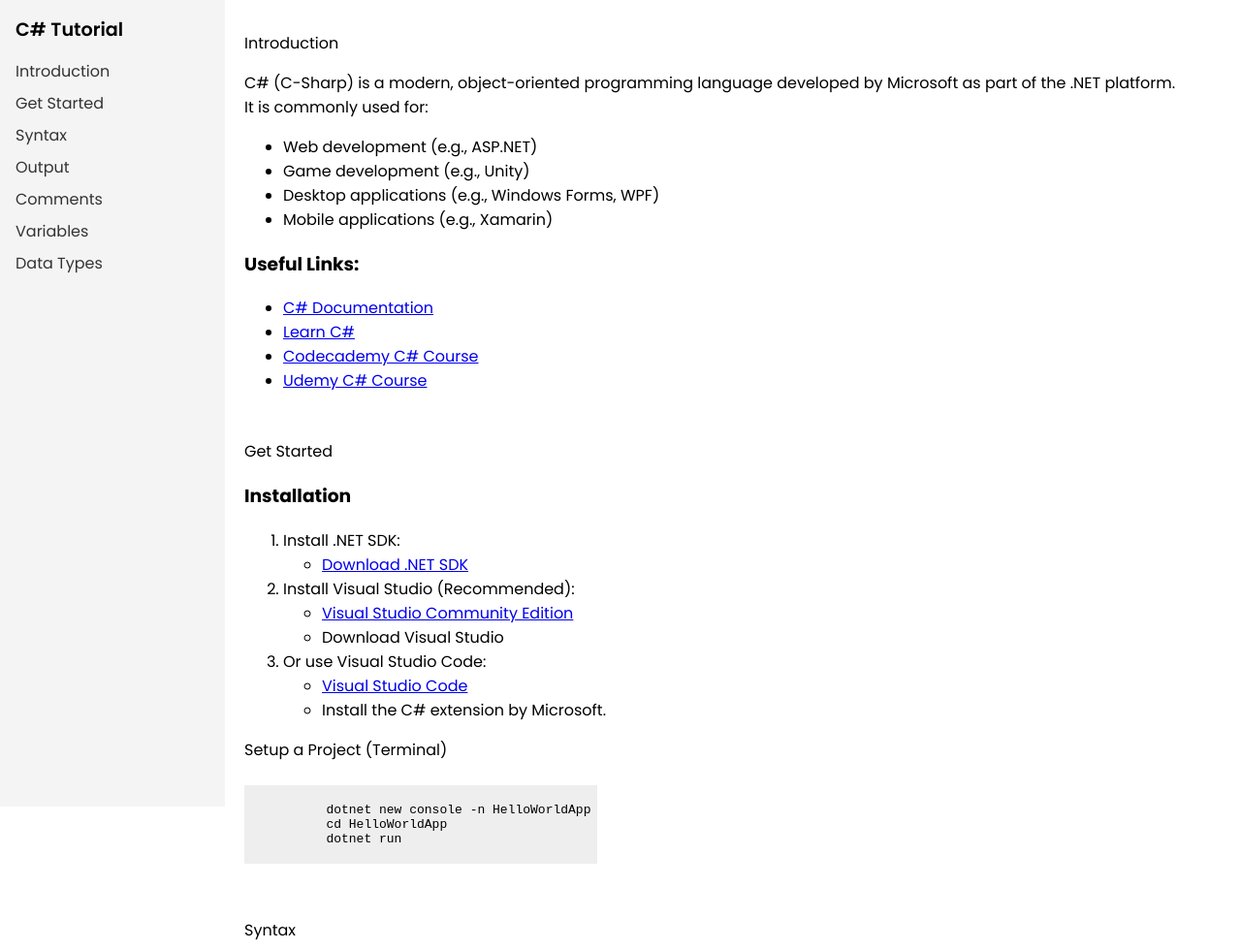
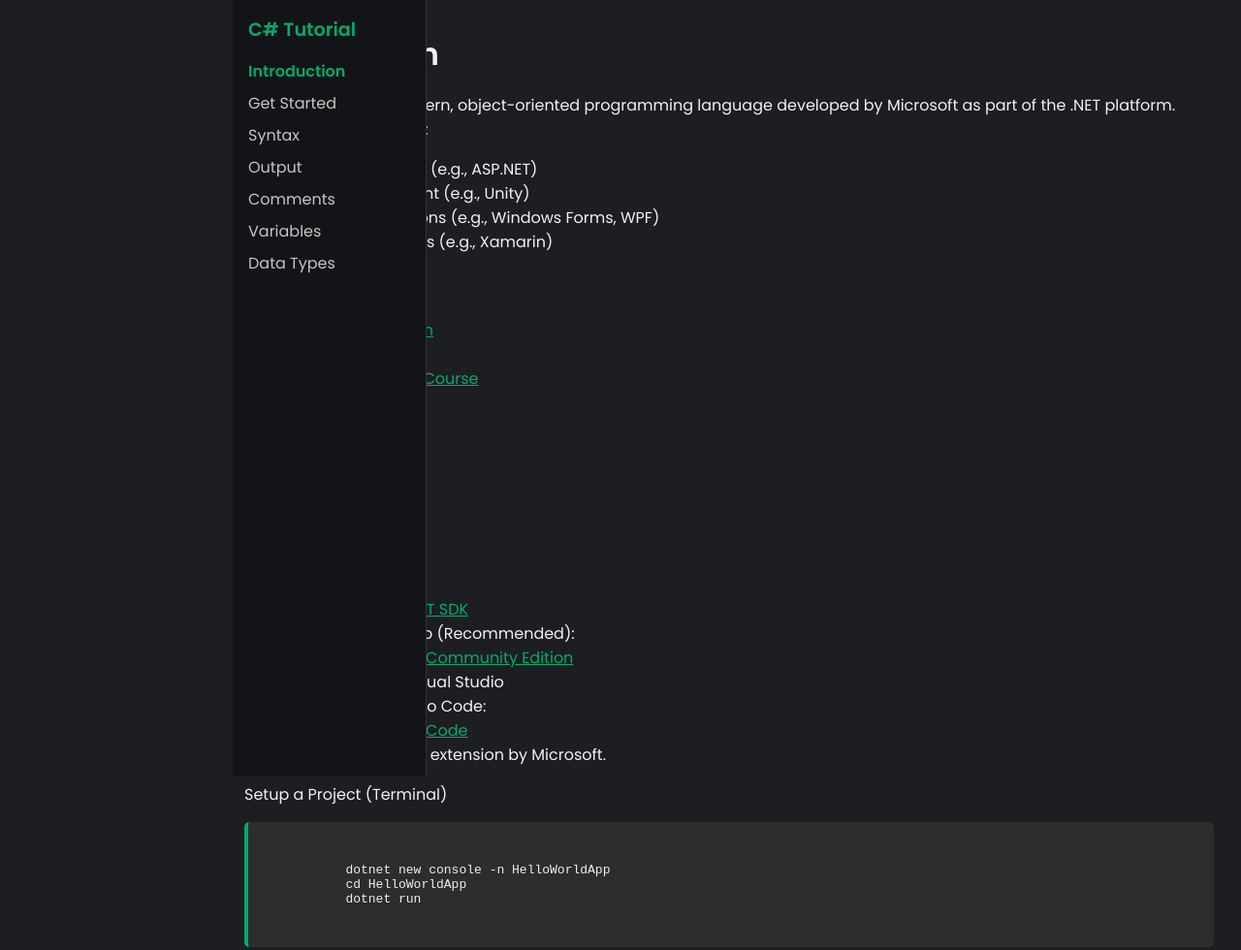
Before and after one commit to cinedalida/Technical-Documentation-Page-freeCodeCamp, a plain HTML site: page index.html in a window 1280 px wide. Shown: the top 980 px of the page at 97% size. Drawn offline with Linux system fonts and the light colour scheme.

Commit message:
Updated: CSS Darkmoce

```diff
--- a/styles.css
+++ b/styles.css
@@ -1,32 +1,66 @@
 /* GOOGLE FONTS */
-@import url("https://fonts.googleapis.com/css2?family=Poppins:ital,wght@0,100;0,200;0,300;0,400;0,500;0,600;0,700;0,800;0,900;1,100;1,200;1,300;1,400;1,500;1,600;1,700;1,800;1,900&display=swap");
+@import url("https://fonts.googleapis.com/css2?family=Poppins:wght@300;400;500;600&display=swap");
+
+:root {
+  --bg-dark: #1d1e22;
+  --bg-darker: #131417;
+  --bg-darkest: #000000;
+  --text-light: #f1f1f1;
+  --text-muted: #c5c5c5;
+  --accent: #04aa6d;
+  --code-bg: #2d2d2d;
+  --code-border: #3e3e3e;
+}
+
+* {
+  box-sizing: border-box;
+}
 
 body {
   display: flex;
   margin: 0;
-  font-family: poppins, sans-serif;
+  font-family: "Poppins", sans-serif;
+  background-color: var(--bg-dark);
+  color: var(--text-light);
+}
+
+a {
+  color: var(--accent);
 }
 
 #navbar {
+  margin-left: 240px;
   min-width: 200px;
-  background-color: #f4f4f4;
+  background-color: var(--bg-darker);
   padding: 1rem;
   position: fixed;
   height: 100%;
   overflow-y: auto;
+  border-right: 1px solid #333;
 }
 
 #navbar header {
   font-size: 1.2rem;
   font-weight: 600;
   margin-bottom: 1rem;
+  color: var(--accent);
 }
 
 .nav-link {
   display: block;
   margin: 0.5rem 0;
-  color: #333;
+  color: var(--text-muted);
   text-decoration: none;
+  transition: color 0.2s;
+}
+
+.nav-link:hover {
+  color: var(--accent);
+}
+
+.nav-link.active {
+  color: var(--accent);
+  font-weight: 600;
 }
 
 #main-doc {
@@ -36,14 +70,54 @@ body {
 }
 
 .main-section {
-  margin-bottom: 3rem;
+  align-items: center; /* Only works if it's a flex item or flex container */
+  width: 1000px;
+  margin: 0 auto 3rem;
 }
 
-code {
-  background-color: #eee;
+code,
+pre code {
+  background-color: var(--code-bg);
+  color: #eee;
   padding: 0.2rem 0.4rem;
+  border-radius: 5px;
   display: inline-block;
   margin: 0.5rem 0;
+  font-family: monospace;
+}
+
+pre {
+  background-color: var(--code-bg);
+  padding: 1rem;
+  overflow-x: auto;
+  border-left: 4px solid var(--accent);
+  border-radius: 5px;
+  margin: 1rem 0;
+}
+
+table {
+  width: 100%;
+  border-collapse: collapse;
+  margin: 1rem 0;
+  background-color: var(--bg-darker);
+}
+
+th,
+td {
+  border: 1px solid #444;
+  padding: 0.75rem;
+  text-align: left;
+  color: var(--text-light);
+}
+
+th {
+  background-color: #2a2b2e;
+  color: var(--accent);
+}
+
+header {
+  font-size: 2rem;
+  font-weight: 600;
 }
 
 @media (max-width: 768px) {
@@ -55,6 +129,8 @@ code {
     position: static;
     width: 100%;
     height: auto;
+    border-right: none;
+    border-bottom: 1px solid #333;
   }
 
   #main-doc {
```
